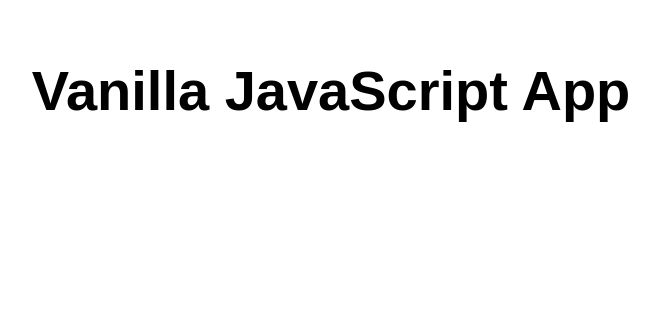
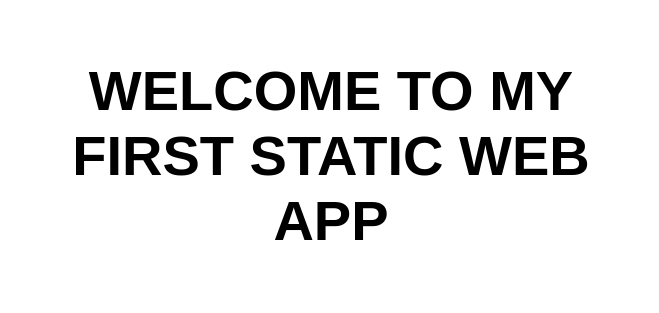
Before and after one commit to VARSHINIALETI/my-first-static-web-app, a website: page src/index.html in a window 1280 px wide. Shown: the whole page, without its empty margins (309-968 px from the left). Drawn offline with Linux system fonts and the light colour scheme.

Commit message:
Update index.html

```diff
--- a/src/index.html
+++ b/src/index.html
@@ -10,7 +10,7 @@
 
 <body>
   <main>
-    <h1>Vanilla JavaScript App</h1>
+    <h1>WELCOME TO MY FIRST STATIC WEB APP</h1>
   </main>
 </body>
 
```
